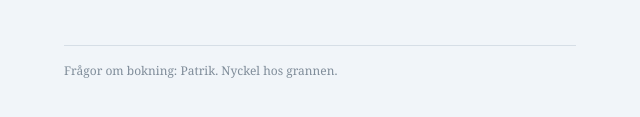
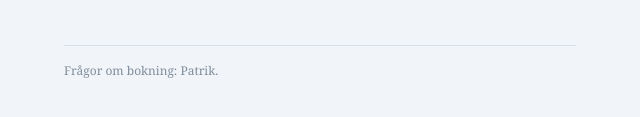
Before and after one commit to Pater483/Enafors, a plain HTML site: page index.html in a window 1280 px wide. Shown: the part 555-672 px from the top of the page, 320-960 px from the left. Drawn offline with Linux system fonts and the light colour scheme.

Commit message:
Update footer text in index.html
Removed extra text from the footer regarding key pickup.

```diff
--- a/index.html
+++ b/index.html
@@ -63,7 +63,7 @@
   <div id="hero"></div>
   <div id="list"></div>
 
-  <div class="footer">Frågor om bokning: Patrik. Nyckel hos grannen.</div>
+  <div class="footer">Frågor om bokning: Patrik.</div>
 
 </div>
 <script>
```
